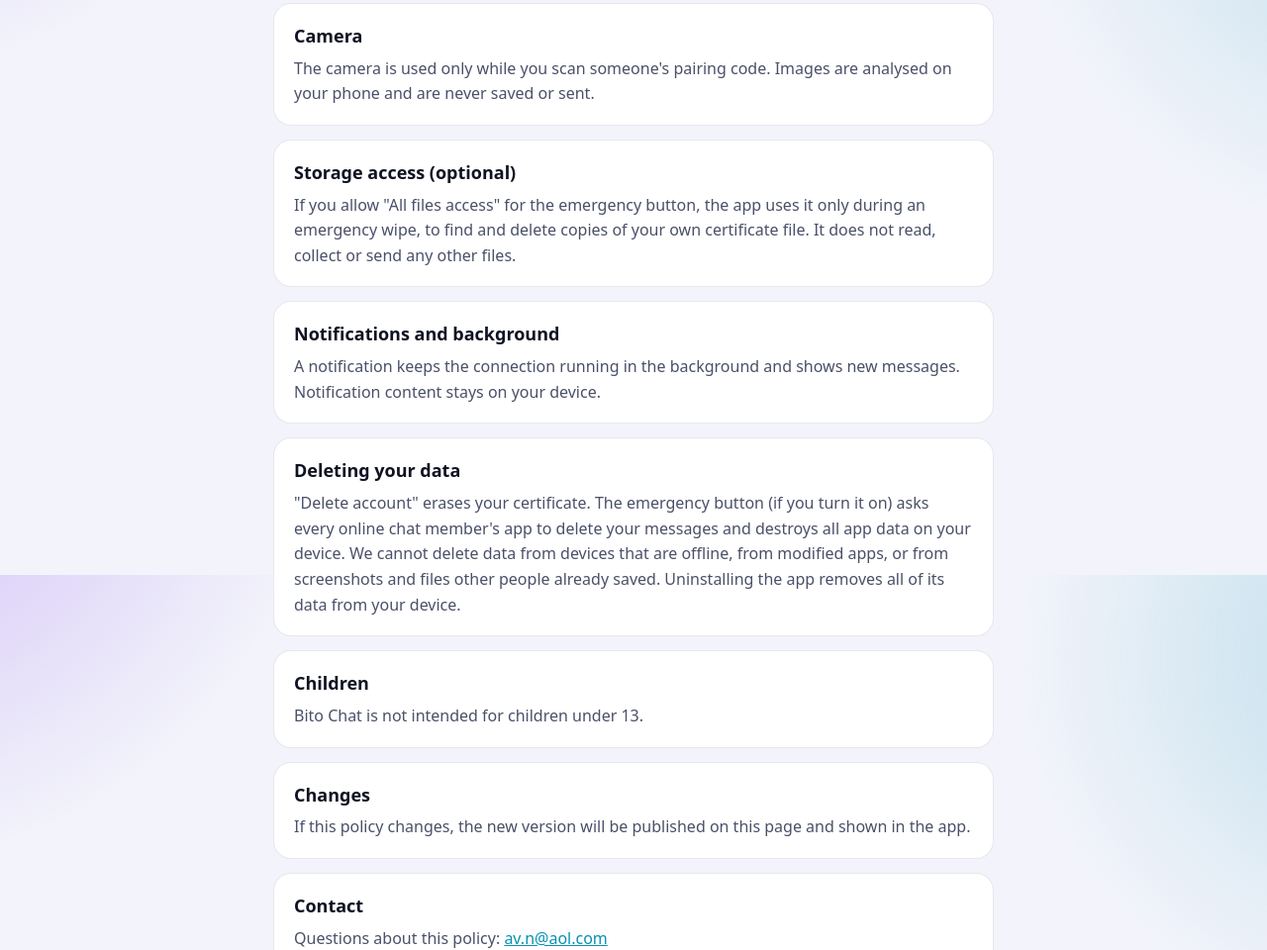
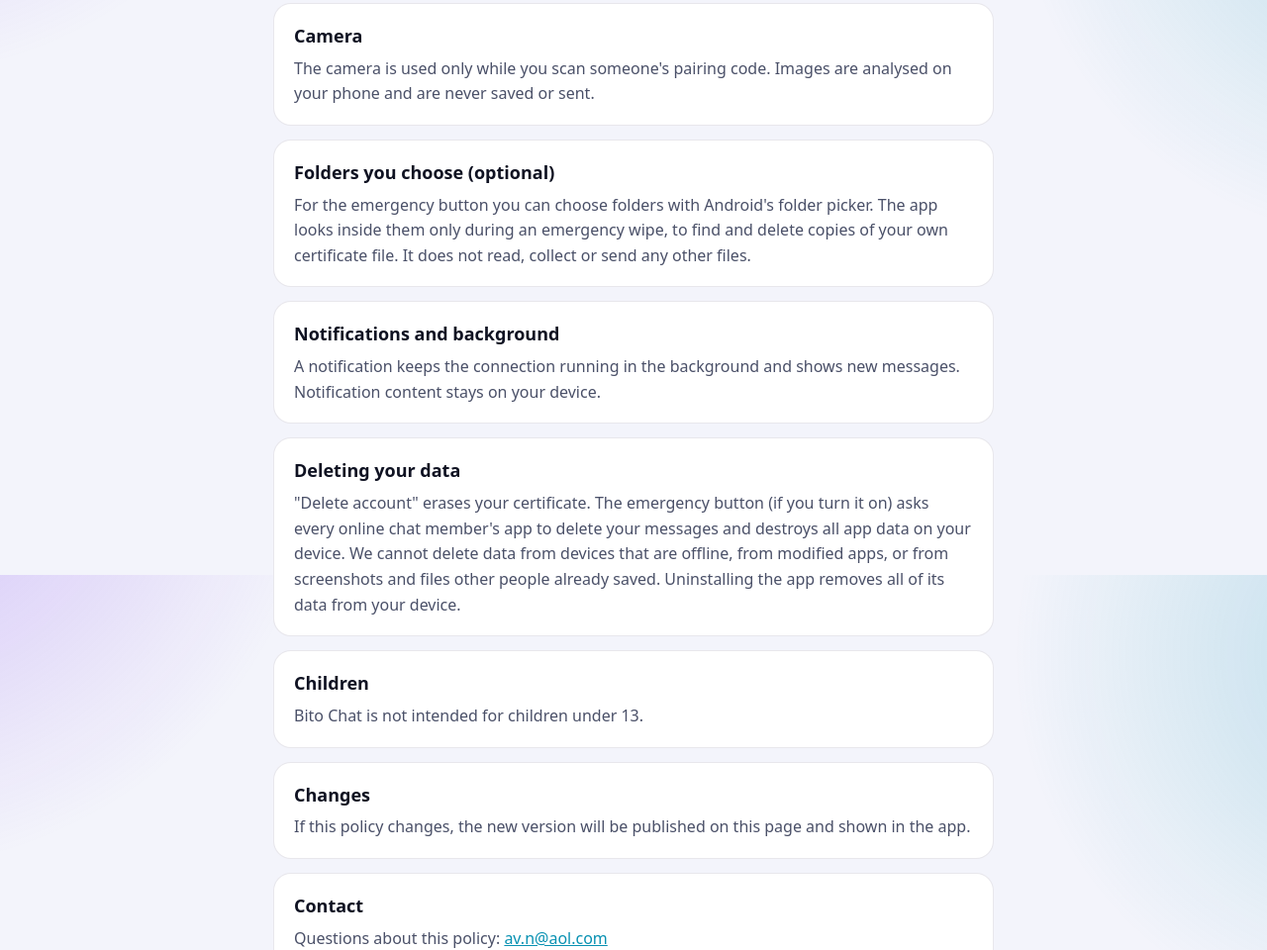
Before and after one commit to epicproject/bito-chat-privacy, a plain HTML site: page index.html in a window 1280 px wide. Shown: the part 1019-1979 px from the top of the page at 99% size. Drawn offline with Linux system fonts and the light colour scheme.

Commit message:
Update privacy policy: folders chosen by the user replace all files access

```diff
--- a/index.html
+++ b/index.html
@@ -66,8 +66,8 @@
       <p>The camera is used only while you scan someone's pairing code. Images are analysed on your phone and are never saved or sent.</p>
     </section>
     <section>
-      <h2>Storage access (optional)</h2>
-      <p>If you allow "All files access" for the emergency button, the app uses it only during an emergency wipe, to find and delete copies of your own certificate file. It does not read, collect or send any other files.</p>
+      <h2>Folders you choose (optional)</h2>
+      <p>For the emergency button you can choose folders with Android's folder picker. The app looks inside them only during an emergency wipe, to find and delete copies of your own certificate file. It does not read, collect or send any other files.</p>
     </section>
     <section>
       <h2>Notifications and background</h2>
```
